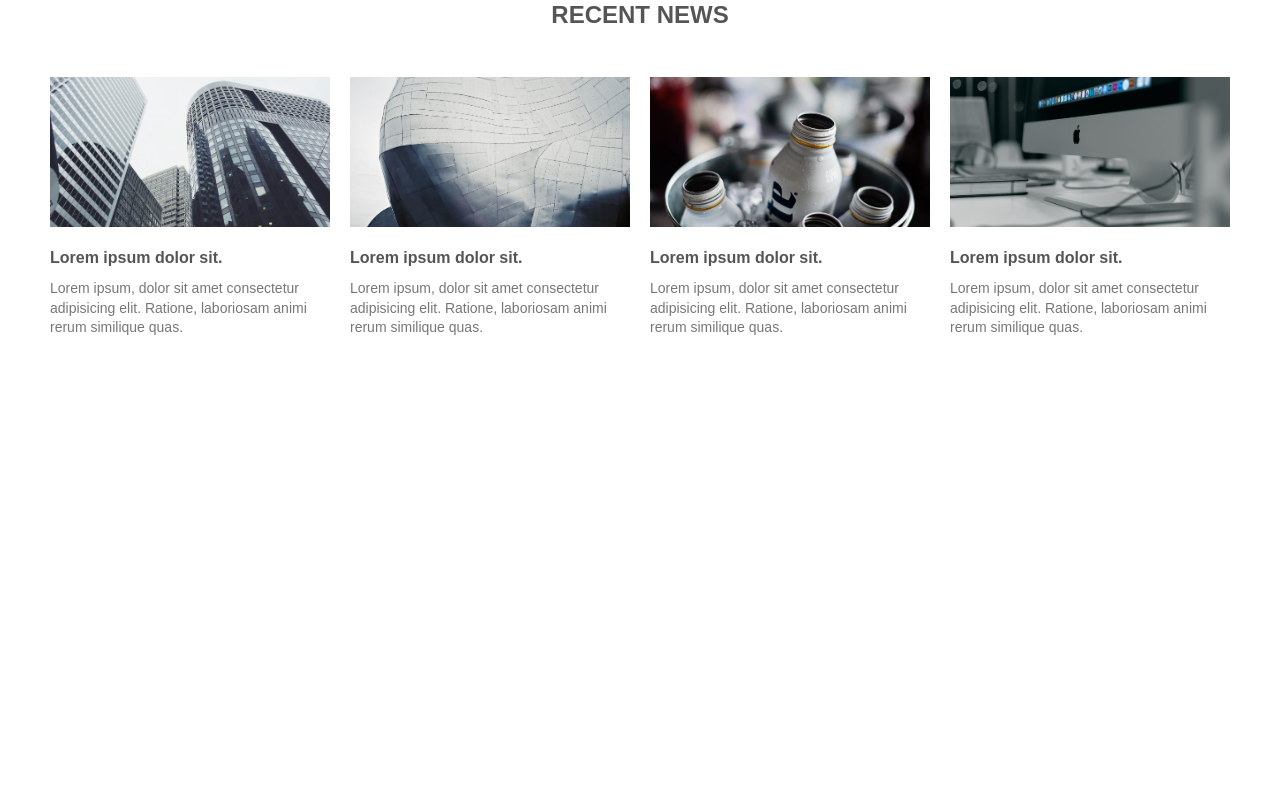
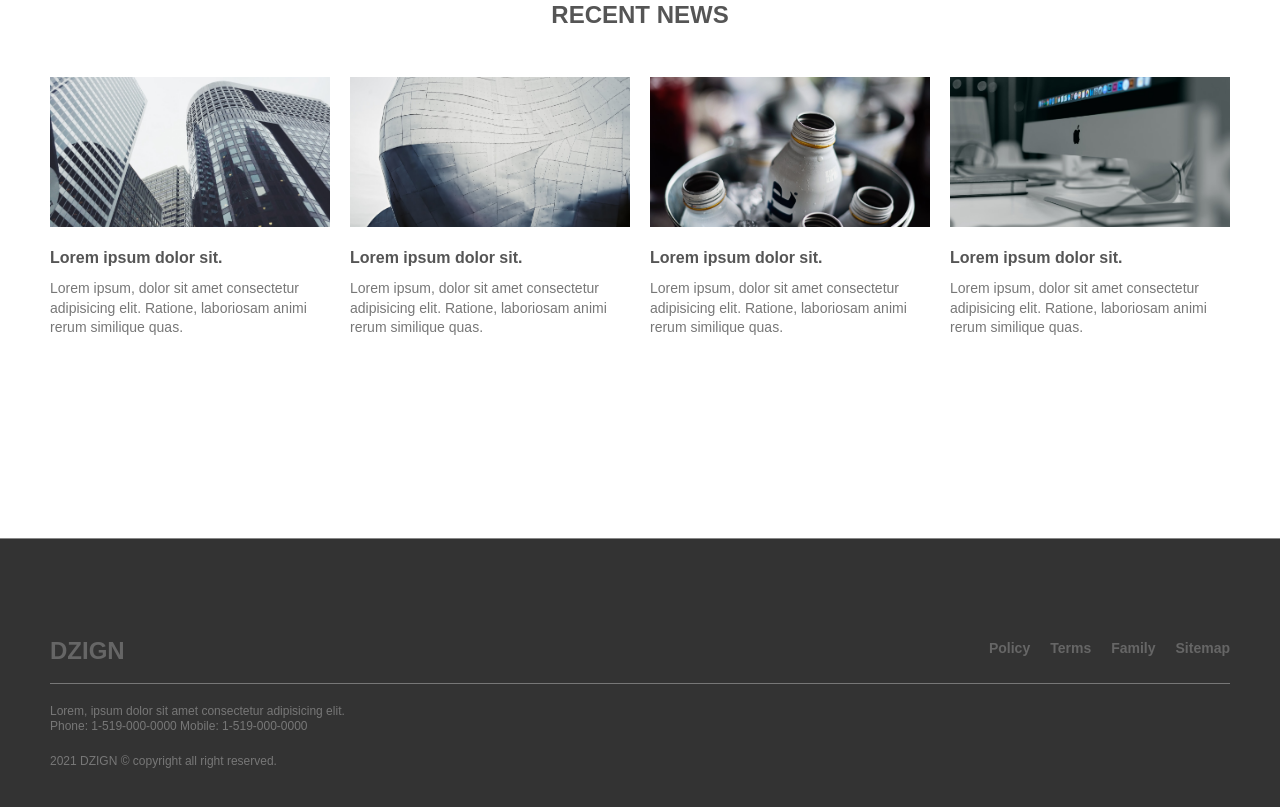
Before and after one commit to eugene-h-kim/business-website, a plain HTML site: page index.html in a window 1280 px wide. Shown: the part 998-1805 px from the top of the page. Before the commit the page ends 1536 px from the top, so only its background shows below. Drawn offline with Linux system fonts and the light colour scheme.

Commit message:
building footer and finished

```diff
--- a/css/main.css
+++ b/css/main.css
@@ -207,3 +207,68 @@ section .inner .wrap article .pic img {
   width: 100%;
   height: 100%;
 }
+
+
+/* ---------- footer ---------- */
+
+footer {
+  width: 100%;
+  background: #333;
+  padding: 100px 0px;
+  border-top: 1px solid #888;
+}
+
+footer .inner {
+  width: 1180px;
+  margin: 0px auto;
+}
+
+footer .inner .upper {
+  width: 100%;
+  border-bottom: 1px solid #777;
+  padding-bottom: 20px;
+}
+
+footer .inner .upper::after {  /* pseudo selector 이용, 상단 영역 float 해제 */
+  content: "";
+  display: block;
+  clear: both;
+}
+
+footer .inner .upper h1 {
+  float: left;
+  font: bold 24px/1 "arial";
+  color: #666;
+}
+
+footer .inner .upper ul {
+  float: right;
+}
+
+footer .inner .upper ul li {
+  float: left;
+  margin-left: 20px;
+}
+
+footer .inner .upper ul li a {
+  font: bold 14px/1 "arial";
+  color: #666;
+}
+
+footer .inner .lower {
+  width: 100%;
+  padding-top: 20px;
+}
+
+footer .inner .lower address {
+  width: 100%;
+  font: 12px/1.3 "arial";
+  color: #777;
+  margin-bottom: 20px;
+}
+
+footer .inner .lower p {
+  width: 100%;
+  font: 12px/1 "arial";
+  color: #777;
+}
--- a/index.html
+++ b/index.html
@@ -95,8 +95,6 @@
 
       </div>
     </div>
-
-
   </section>
 
   <!-- section ends -->
@@ -105,7 +103,29 @@
   <!-- footer starts -->
 
   <footer>
+    <div class="inner">
 
+      <div class="upper">
+        <h1>DZIGN</h1>
+        <ul>
+          <li><a href="#">Policy</a></li>
+          <li><a href="#">Terms</a></li>
+          <li><a href="#">Family</a></li>
+          <li><a href="#">Sitemap</a></li>
+        </ul>
+      </div>
+
+      <div class="lower">
+        <address>
+          Lorem, ipsum dolor sit amet consectetur adipisicing elit.<br>
+          Phone: 1-519-000-0000   Mobile: 1-519-000-0000<br>
+        </address>
+        <p>
+          2021 DZIGN &copy; copyright all right reserved.
+        </p>
+
+      </div>
+    </div>
   </footer>
 
   <!-- footer ends -->
```
